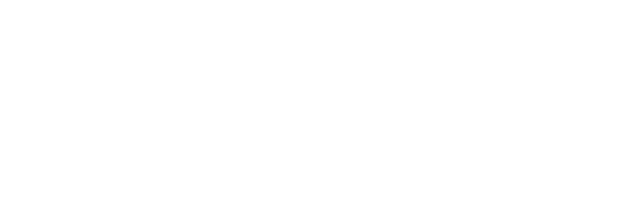
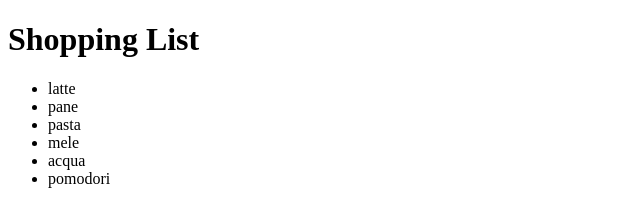
Before and after one commit to alessandroamormino/js-lista-spesa, a plain HTML site: page index.html in a window 1280 px wide. Shown: the whole page, without its empty margins (0-640 px from the left). Drawn offline with Linux system fonts and the light colour scheme.

Commit message:
feat: create js core functionality

```diff
--- a/index.html
+++ b/index.html
@@ -7,8 +7,8 @@
     <title>Shopping List</title>
 </head>
 <body>
-
-    <!-- script -->
+    <h1>Shopping List</h1>
+    <ul id="list"></ul>
     <script src="js/script.js"></script>
 </body>
 </html>
--- a/js/script.js
+++ b/js/script.js
@@ -0,0 +1,35 @@
+// CONSEGNA
+// Data una lista della spesa (memorizzata in un array), stampare sulla pagina (anche brutalmente, basta che si vedano)
+// gli elementi della lista individualmente con un ciclo while.
+
+// PSEUDOCODICE
+/*
+
+x creo un array di stringhe contenenti la lista della spesa
+x seleziono la mia lista <ul>
+- finché non popolo tutta la lista con tutti i valori dell'array
+    ° creo un tag <li>
+    ° ci inserisco l'elemento dell'array
+    ° aumento una variabile indice per uscire dal ciclo
+
+
+*/
+
+// - creo un array di stringhe contenenti la lista della spesa
+let shoppingList = ['latte', 'pane', 'pasta', 'mele', 'acqua', 'pomodori'];
+
+// - seleziono la mia lista <ul>
+const listEl = document.getElementById('list');
+let i = 0;
+
+
+// - finché non popolo tutta la lista con tutti i valori dell'array
+do {
+    // ° creo un tag <li>
+    let newLiEl = document.createElement('li');
+    listEl.append(newLiEl);
+    // ° ci inserisco l'elemento dell'array
+    newLiEl.innerHTML = shoppingList[i];
+    // ° aumento una variabile indice per uscire dal ciclo
+    i++;
+} while(i<shoppingList.length)
```
